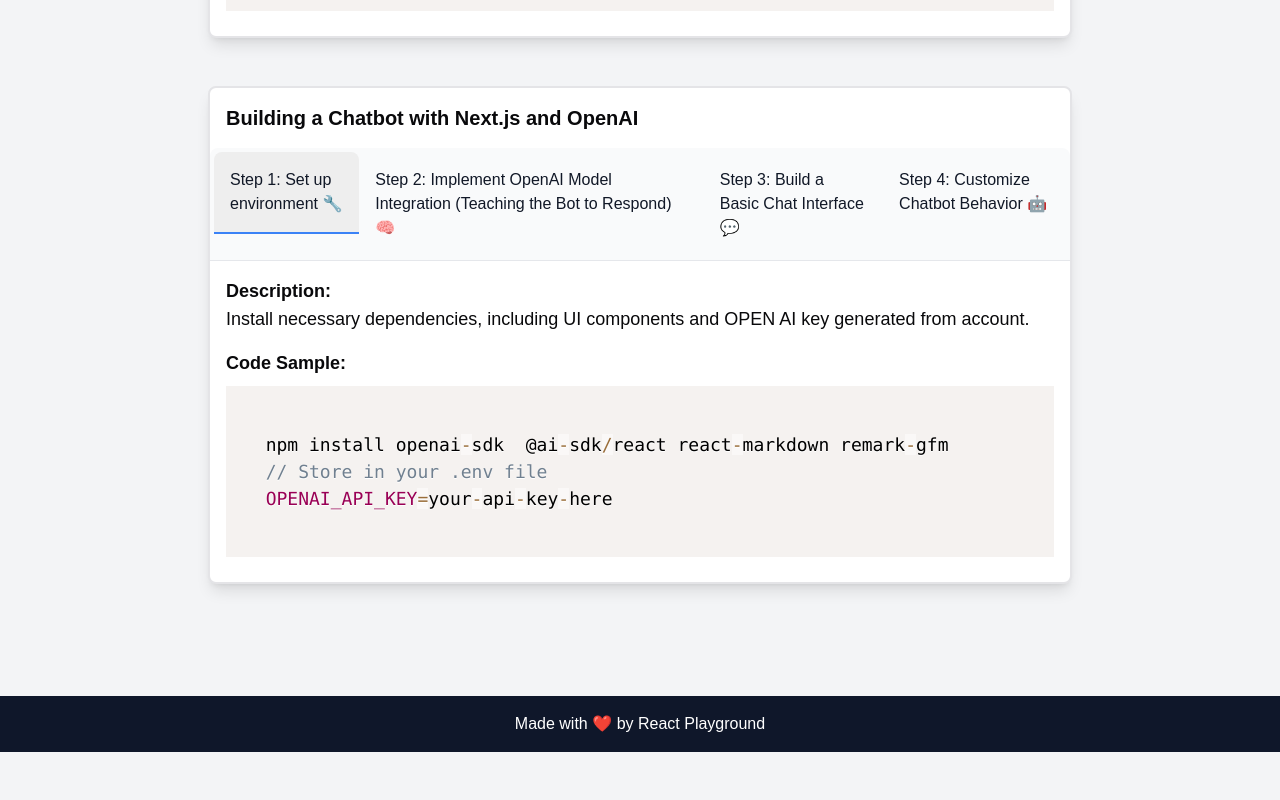
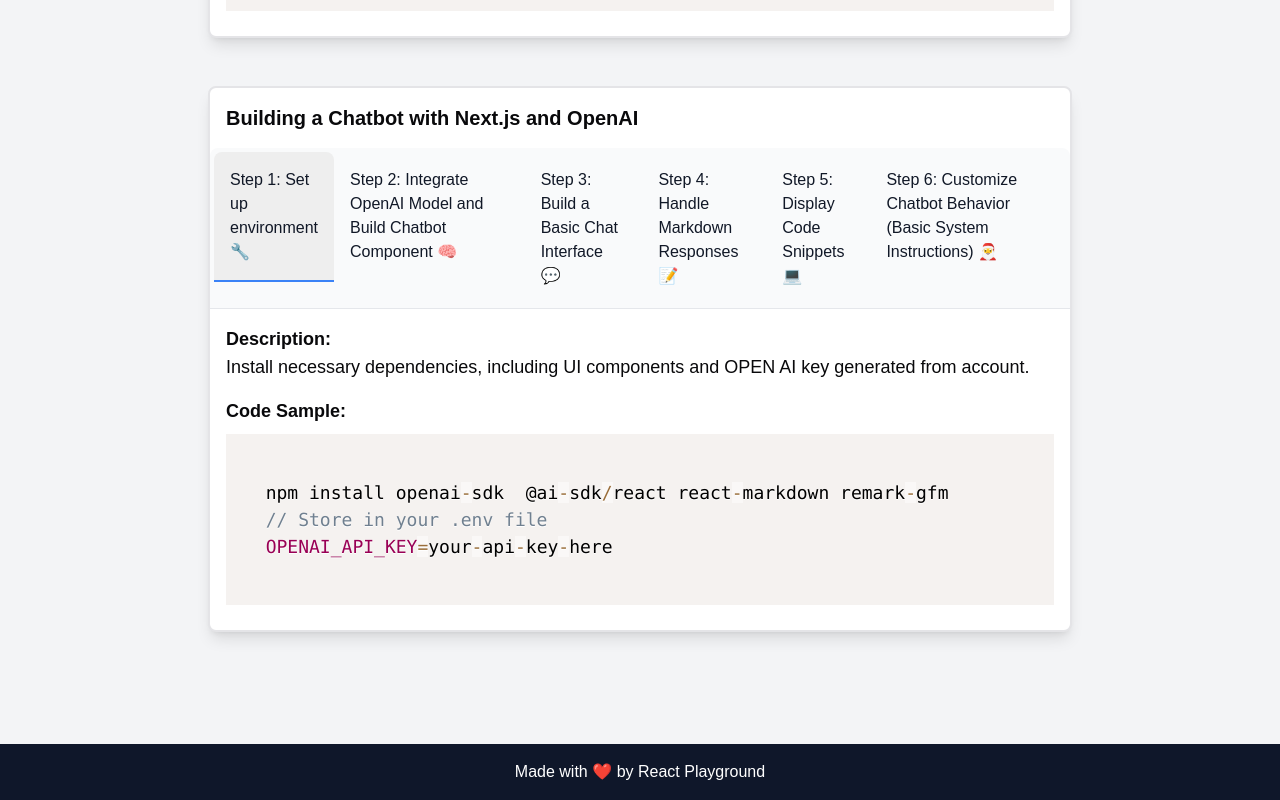
Before and after one commit to aayalapalacin/react-playgroundv2.0, a Next.js app: page /tutorials in a window 1280 px wide. Shown: the part 3584-4384 px from the top of the page. Before the commit the page ends 4336 px from the top, so only its background shows below. Built offline with nearby package versions, Linux system fonts and the light colour scheme; a web font is replaced by a local one.

Commit message:
progress on tutorial

```diff
--- a/src/app/assets/tutorials.ts
+++ b/src/app/assets/tutorials.ts
@@ -360,18 +360,40 @@
         icon: "🔧",
       },
       {
-        title: "Step 2: Implement OpenAI Model Integration (Teaching the Bot to Respond)",
-        description: "Integrate the OpenAI API to generate responses from the chatbot with a custom prompt that responds in rhymes.",
+        title: "Step 2: Integrate OpenAI Model and Build Chatbot Component",
+        description: `In this step, you will integrate the OpenAI API to enable the chatbot to respond, and create a React component to manage the chat interactions. You’ll use the \`useChat\` hook from \`@ai-sdk/react\` to manage the state of messages, the user input, and handle the submission. The \`useChat\` hook provides the following:
+
+        - \`messages\`: The array of messages, where each message contains the user’s input or the AI’s response.
+        - \`input\`: The current text that the user is typing in the input field.
+        - \`handleInputChange\`: The function that updates the \`input\` state whenever the user types in the input field.
+        - \`handleSubmit\`: The function to handle form submission and send the message to the API to get a response from the chatbot.
+
+        In this code, we will also include the backend API call that streams the responses from OpenAI based on the messages received from the chatbot.`,
         codeSample: `
+       // Create the chatbot React component
+      "use client";
+
       import { openai } from '@ai-sdk/openai';
+      import { useChat } from '@ai-sdk/react';
       import { streamText } from 'ai';
 
-// Allow streaming responses up to 30 seconds
-export const maxDuration = 30;
 
+      export default function Chat() {
+        const { messages, input, handleInputChange, handleSubmit } = useChat();
+
+        return (
+         <div>
+          Chatbot component!
+          </div>
+        );
+      }
+
+      // Backend POST request for streaming AI responses
+      // Should be in app/api/chat/route.ts
       export async function POST(req: Request) {
         const { messages } = await req.json();
 
+        // Integrating OpenAI's GPT-4 model to generate responses
         const result = streamText({
           model: openai('gpt-4o'),
           messages,
@@ -381,16 +403,15 @@
       }
         `,
         icon: "🧠",
-      },
+      }
+      ,
       {
         title: "Step 3: Build a Basic Chat Interface",
-        description: "Create a simple chat interface where users can input text and receive responses.",
+        description: "The messages in your chat interface are represented as objects, where each message has a `role` property. The `role` can either be 'user' (indicating the person typing) or 'assistant' (indicating the AI response). In this step, you will map through the messages and create a dynamic label that conditionally renders 'User' or 'AI' based on the `role`. You can customize this label to display whichever text fits your needs, but the goal is to ensure the user knows who is sending the message. In this example, we will render a label above each message that shows either 'User' or 'AI' based on the role of the message.",
         codeSample: `
       "use client";
 
       import { useChat } from "@ai-sdk/react";
-import ReactMarkdown from "react-markdown";
-import remarkGfm from "remark-gfm";
 
       export default function Chat() {
         const { messages, input, handleInputChange, handleSubmit } = useChat();
@@ -401,23 +422,7 @@
               {messages.map((m) => (
                 <div key={m.id} className="whitespace-pre-wrap">
                   <strong>{m.role === "user" ? "User: " : "AI: "}</strong>
-            <ReactMarkdown
-              remarkPlugins={[remarkGfm]}
-              components={{
-                pre: ({ children }) => (
-                  <pre className="bg-gray-800 text-white p-3 rounded-lg overflow-x-auto">
-                    {children}
-                  </pre>
-                ),
-                code: ({ children }) => (
-                  <code className="bg-gray-700 text-green-300 p-1 rounded">
-                    {children}
-                  </code>
-                ),
-              }}
-            >
-              {m.content}
-            </ReactMarkdown>
+                  <p>{m.content}</p>
                 </div>
               ))}
             </div>
@@ -435,26 +440,84 @@
       }
         `,
         icon: "💬",
+      }
+      ,
+      {
+        title: "Step 4: Handle Markdown Responses",
+        description: "The AI uses Markdown language to format responses. We'll show how to handle markdown like bold text, lists, and code snippets using ReactMarkdown.",
+        codeSample: `
+import ReactMarkdown from "react-markdown";
+import remarkGfm from "remark-gfm";
+
+// Sample Markdown input
+const markdownText = \`
+# This is a header
+- This is a list item
+- Another list item
+**Bold Text**
+\`;
+
+export default function MarkdownExample() {
+  return (
+    <ReactMarkdown remarkPlugins={[remarkGfm]}>
+      {markdownText}
+    </ReactMarkdown>
+  );
+}
+        `,
+        icon: "📝",
       },
       {
-        title: "Step 4: Customize Chatbot Behavior",
-        description: "Modify the chatbot's behavior using system instructions and filter messages to exclude system prompts.",
+        title: "Step 5: Display Code Snippets",
+        description: "When the AI sends code, use the `pre` and `code` tags to style it appropriately. Learn how to customize the appearance of code snippets.",
+        codeSample: `
+import ReactMarkdown from "react-markdown";
+import remarkGfm from "remark-gfm";
+
+export default function CodeSnippet() {
+  const markdownText = \`
+\`\`\js
+const hello = "Hello, World!";
+console.log(hello);
+\`\`\`
+  \`;
+
+  return (
+    <ReactMarkdown
+      remarkPlugins={[remarkGfm]}
+      components={{
+        pre: ({ children }) => (
+          <pre className="bg-gray-800 text-white p-3 rounded-lg overflow-x-auto">
+            {children}
+          </pre>
+        ),
+        code: ({ children }) => (
+          <code className="bg-gray-700 text-green-300 p-1 rounded">
+            {children}
+          </code>
+        ),
+      }}
+    >
+      {markdownText}
+    </ReactMarkdown>
+  );
+}
+        `,
+        icon: "💻",
+      },
+      {
+        title: "Step 6: Customize Chatbot Behavior (Basic System Instructions)",
+        description: "Customize chatbot behavior with simple system instructions, such as making the chatbot talk like Santa Claus. Filter out system messages from display.",
         codeSample: `
 "use client";
 
 import { useChat } from "@ai-sdk/react";
 import ReactMarkdown from "react-markdown";
 import remarkGfm from "remark-gfm";
-import { tutorialsArray } from "@/app/assets/tutorials";
 
 export default function Chat() {
   const systemInstructions = \`
-  Users will interact with you to ask questions about a website related to React tutorials.
-  If they ask about unrelated topics, politely inform them that you only assist with React tutorials.
-  You should only reference tutorials found in this array: \${tutorialsArray}.
-
-  - If someone asks about available tutorials, analyze the \${tutorialsArray} to determine their names.
-  - If someone wants details about a specific tutorial, locate it in the array and describe its contents.
+  You are a chatbot who talks like Santa Claus no matter what.
   \`;
 
   const { messages, input, handleInputChange, handleSubmit } = useChat({
@@ -495,7 +558,7 @@
         <input
           className="w-full p-2 border border-zinc-300 dark:border-zinc-800 rounded shadow-sm bg-white dark:bg-zinc-900"
           value={input}
-          placeholder="Ask about React tutorials..."
+          placeholder="Ask Santa something..."
           onChange={handleInputChange}
         />
       </form>
@@ -503,7 +566,7 @@
   );
 }
         `,
-        icon: "🤖",
+        icon: "🎅",
       },
     ],
 }
```
Lines whose indentation alone changed are shown as unchanged.
